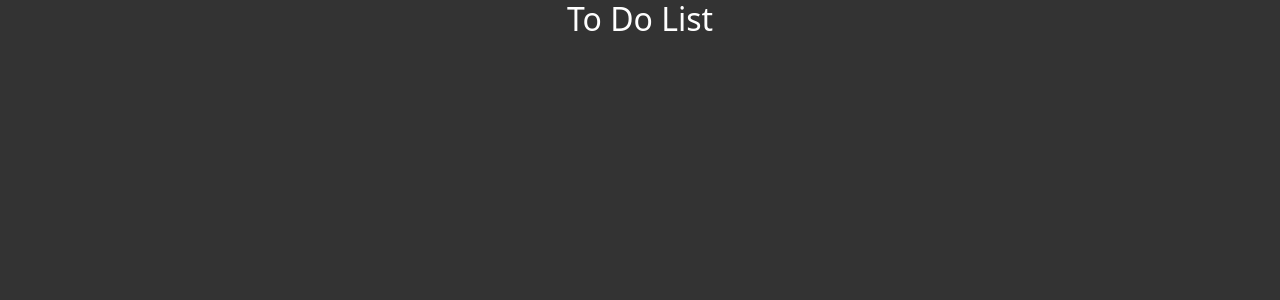
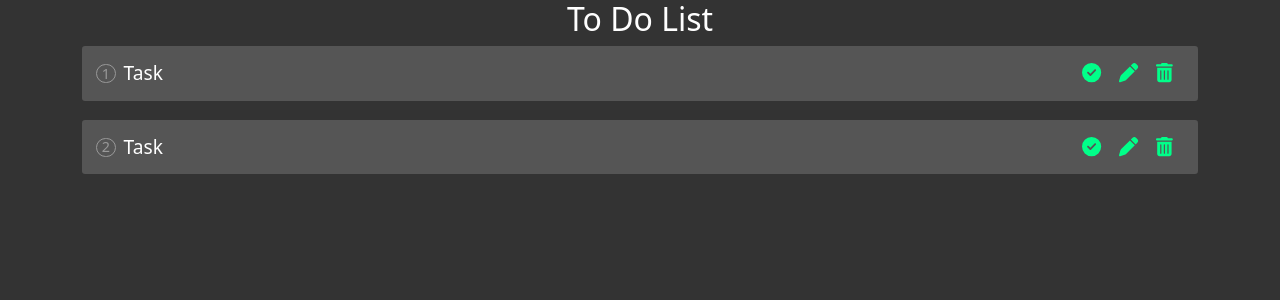
Before and after one commit to LucianoCerullo77/projectReactToDo, a React (Create React App) app: page / in a window 1280 px wide. Shown: the top 300 px of the page. Built offline with nearby package versions, Linux system fonts and the light colour scheme.

Commit message:
basic css maded

```diff
--- a/src/App.css
+++ b/src/App.css
@@ -9,10 +9,72 @@ body {
   color: #fff;
 }
 
+.App {
+  text-align: center;
+}
+
 h2 {
   text-align: center;
 }
 
-.App {
+.taskNumber {
+  color: #999;
+  border: 1px solid #999;
+  border-radius: 50%;
+  width: 1.2rem;
+  height: 1.2rem;
+  display: flex;
   text-align: center;
+  font-size: 0.9rem;
+  margin-right: 0.5rem;
+  align-items: center;
+  justify-content: center;
 }
+
+.taskBg {
+  background-color: #555;
+  border-radius: 0.2rem;
+  margin-bottom: 1.2rem;
+  padding: 0.8rem 9rem 0.8rem 0.9rem;
+  text-align: left;
+  font-size: 1.2rem;
+  position: relative;
+}
+
+.taskBg .taskText {
+  flex: 1;
+}
+
+.taskBg > div {
+  display: flex;
+  align-items: center;
+}
+
+.done {
+  text-decoration: line-through;
+  opacity: 0.5;
+}
+
+.taskBg .iconsWrap {
+  position: absolute;
+  top: 23%;
+  transform: translateX(0%);
+  right: 1rem;
+  width: auto;
+  display: inline-block;
+}
+
+.taskBg .iconsWrap span {
+  display: inline-block;
+  margin: 0 0.6rem 0 0.5rem;
+  cursor: pointer;
+  color: #00ff89;
+}
+
+.taskBg .iconsWrap span:hover {
+  color: #00b15f;
+}
+
+.mr-20 {
+  margin-right: 1.2rem;
+}
--- a/src/App.js
+++ b/src/App.js
@@ -8,9 +8,9 @@ import './App.css';
 function App() {
 
   // Task State
-  const [todo,setTodo] = useState([
-    {"id": 1, "title" : "Task", "status": false},
-    {"id": 2, "title" : "Task", "status": false}
+  const [toDo,setTodo] = useState([
+    {"id": 1, "title" : " Task", "status": false},
+    {"id": 2, "title" : " Task", "status": false}
   ])
 
   // Temp State
@@ -50,6 +50,32 @@ function App() {
   return (
     <div className="container App">
     <h2>To Do List</h2>
+
+    {toDo && toDo.length ? '' : "No task . . ." }
+
+    {toDo && toDo.map((task, index) => {
+      return <React.Fragment key={task.id}>
+
+      <div className="col taskBg">
+
+        <div className={task.status ? 'done' : ''}>
+          <span className="taskNumber">{index + 1}</span>
+          <span className="taskText">{task.title}</span>
+        </div>
+        <div className="iconsWrap">
+          <span>
+            <FontAwesomeIcon icon={faCircleCheck} onClick={markDone}/>
+          </span>
+          <span>
+            <FontAwesomeIcon icon={faPen} onClick={updateTask}/>
+          </span>
+          <span>
+            <FontAwesomeIcon icon={faTrashCan} onClick={deleteTask}/>
+          </span>
+        </div>
+      </div>
+      </React.Fragment>
+    })}
     </div>
   );
 }
```
